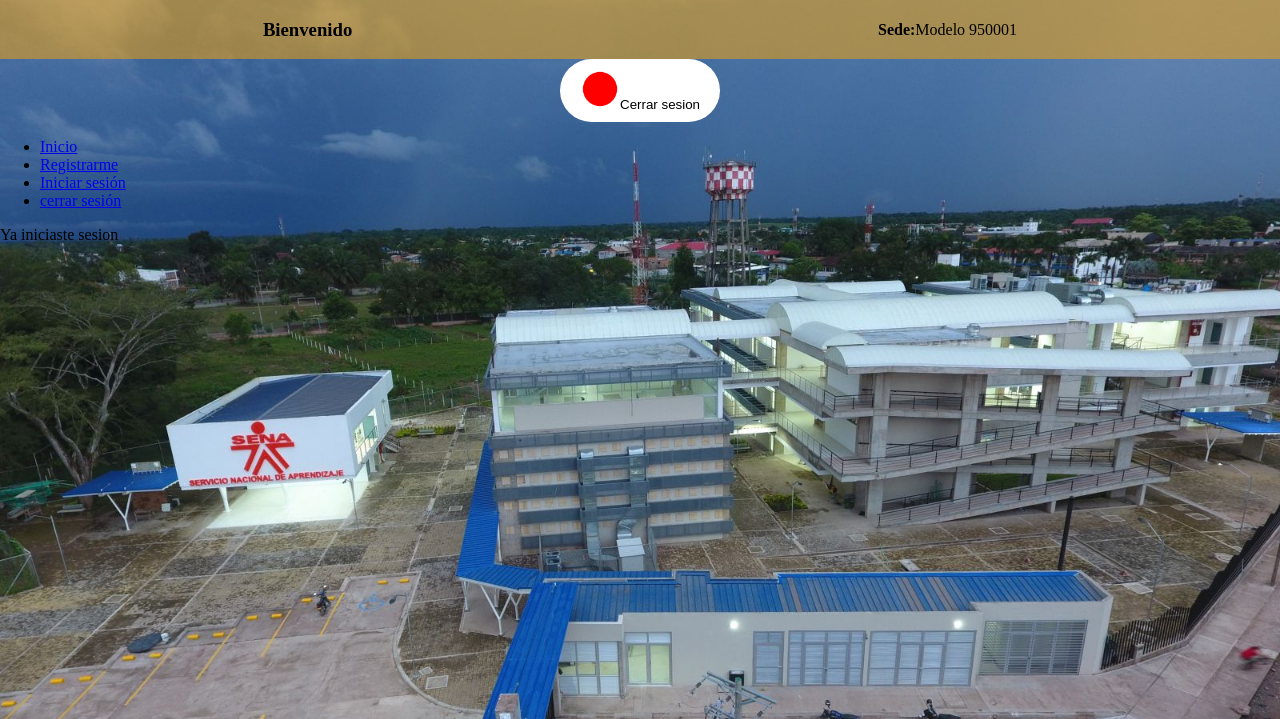
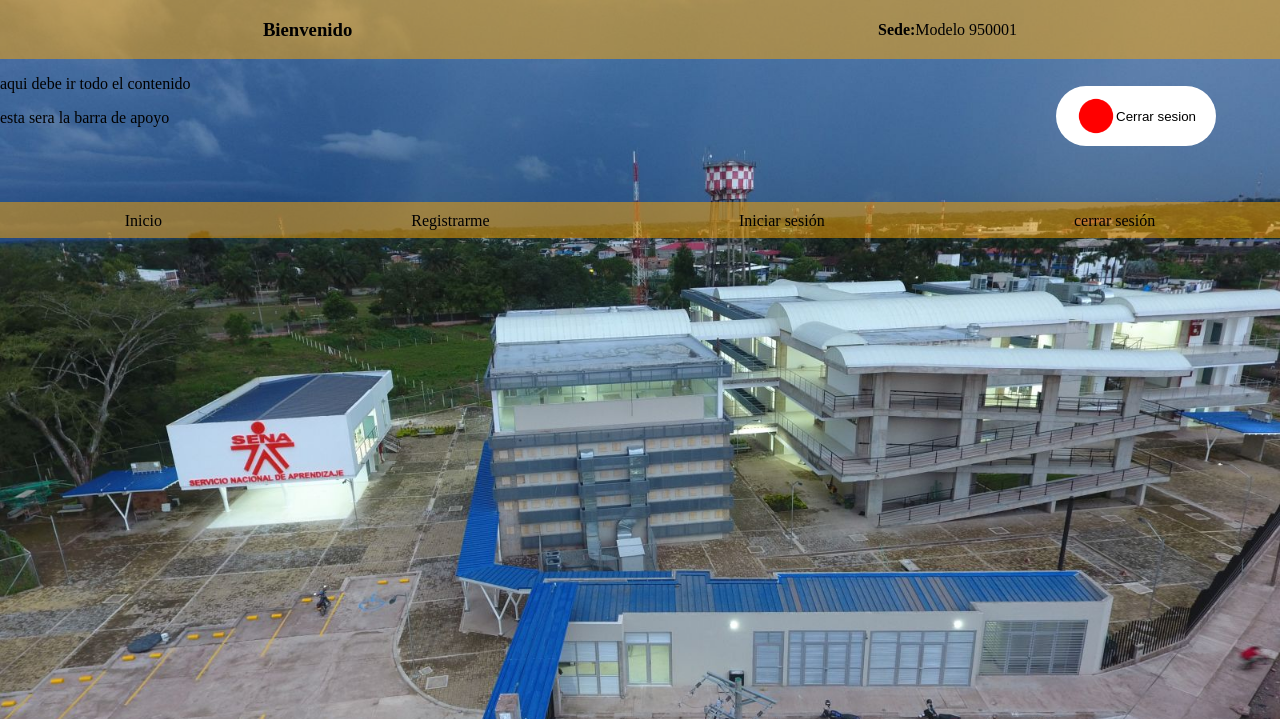
Before and after one commit to Williamlo21/phase2viejo, a PHP site: page /adso/ in a window 1280 px wide. Shown: the top 719 px of the page. Run offline with PHP 8.4, Linux system fonts and the light colour scheme; the visitor is signed in with stand-in values (Sample User, id 1).

Commit message:
ya quedo el header listo. ahora comenzamos con el main y el aside

```diff
--- a/assets/css/styles.css
+++ b/assets/css/styles.css
@@ -174,12 +174,45 @@
     padding: auto;
     color: black;
     cursor: pointer;
+    display: flex;
+    align-items: center;
+    align-content: center;
+    justify-content: center;
 }
 
 .botonCerrarSesionImagen{
     width: 40px;
 }
 
+.barraNavegacion{
+    position: absolute;
+    top: 28%;
+    width: 100%;
+    height: 5%;
+    padding: 0;
+    margin: 0;
+    background-color: rgba(255, 165, 0, 0.5);
+    align-items: center;
+    align-content: center;
+
+}
+.barraNavegacion ul {
+    list-style: none;
+    padding: 0;
+    margin: 0;
+    display: flex;
+    justify-content: space-around;
+}
+.barraNavegacion li {
+    display: inline;
+}
+
+.barraNavegacion a {
+    text-decoration: none;
+    color: black;
+    padding: 10px;
+    display: block;
+}
 footer {
     position: fixed;
     bottom: 0;
--- a/views/index.php
+++ b/views/index.php
@@ -1,6 +1,6 @@
 <?php
     if(isset($_SESSION['identity'])){
-        echo "Ya iniciaste sesion";
+
 
     }else{
 
--- a/views/layouts/header.php
+++ b/views/layouts/header.php
@@ -9,12 +9,9 @@
 </head>
 
 <body>
-  <?php
-  if (isset($_SESSION['identity'])) {
 
-  ?>
-    <div class="cursor-container">
-      <div class="cabecera">
+
+
       <?php
       if (isset($_SESSION['identity'])) {
       ?>
@@ -27,20 +24,11 @@
             <!-- Aqui debemos hacer el proceso para poner en que sede se ha iniciado sesion si es un  vigilante -->
           </div>
         </div>
-          <form action=" <?= base_url ?>usuarios/logout" method="post">
+        <form class="botonCerrarSesion" action=" <?= base_url ?>usuarios/logout" method="post">
           <button class="botonCerrarSesionB" type="submit"><img class="botonCerrarSesionImagen" src=" <?= base_url ?>assets/img/botonRojo.png" alt="cerrar sesion">Cerrar sesion</button>
         </form>
     </div>
-
-    <?php
-        } else {
-    ?>
-      <h3>¿No has iniciado sesión? ve ya mismo a disfrutar de los beneficios de nuestra aplicación!</h3>
-    <?php
-        }
-    ?>
-
-    </div>
+    <nav class="barraNavegacion">
     <ul>
       <li><a href="<?= base_url ?>">Inicio</a></li>
       <li><a href="<?= base_url ?>usuarios/registrar">Registrarme</a></li>
@@ -51,6 +39,12 @@
       <?php } ?>
 
     </ul>
+  </nav>
+
+  <?php
+      } else {
+  ?>
+
   <?php
       }
   ?>
--- a/views/layouts/sidebar.php
+++ b/views/layouts/sidebar.php
@@ -0,0 +1,7 @@
+
+<main class="main">
+    <p>aqui debe ir todo el contenido</p>
+</main>
+<aside class="aside">
+    <p>esta sera la barra de apoyo</p>
+</aside>
```
Lines whose indentation alone changed are shown as unchanged.
